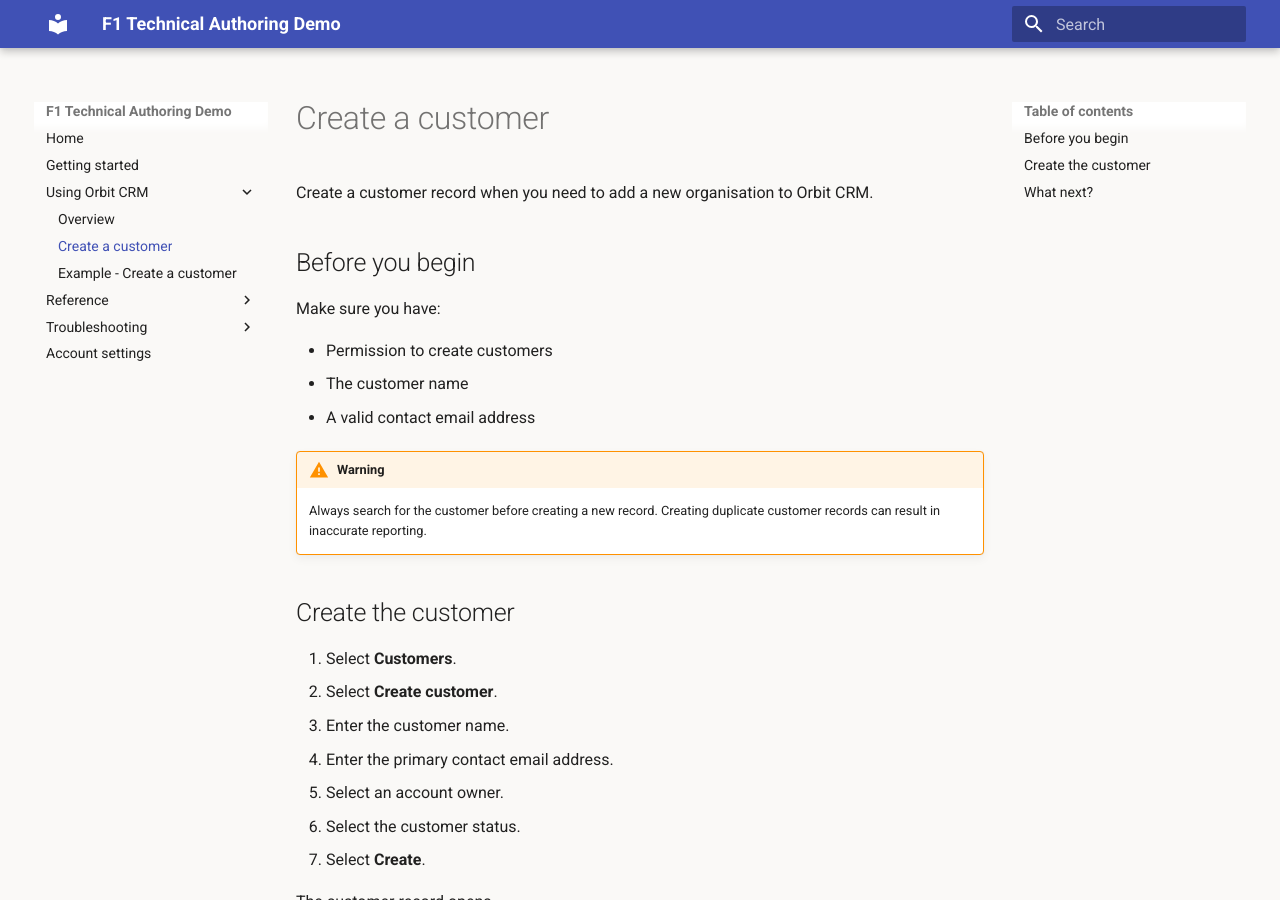
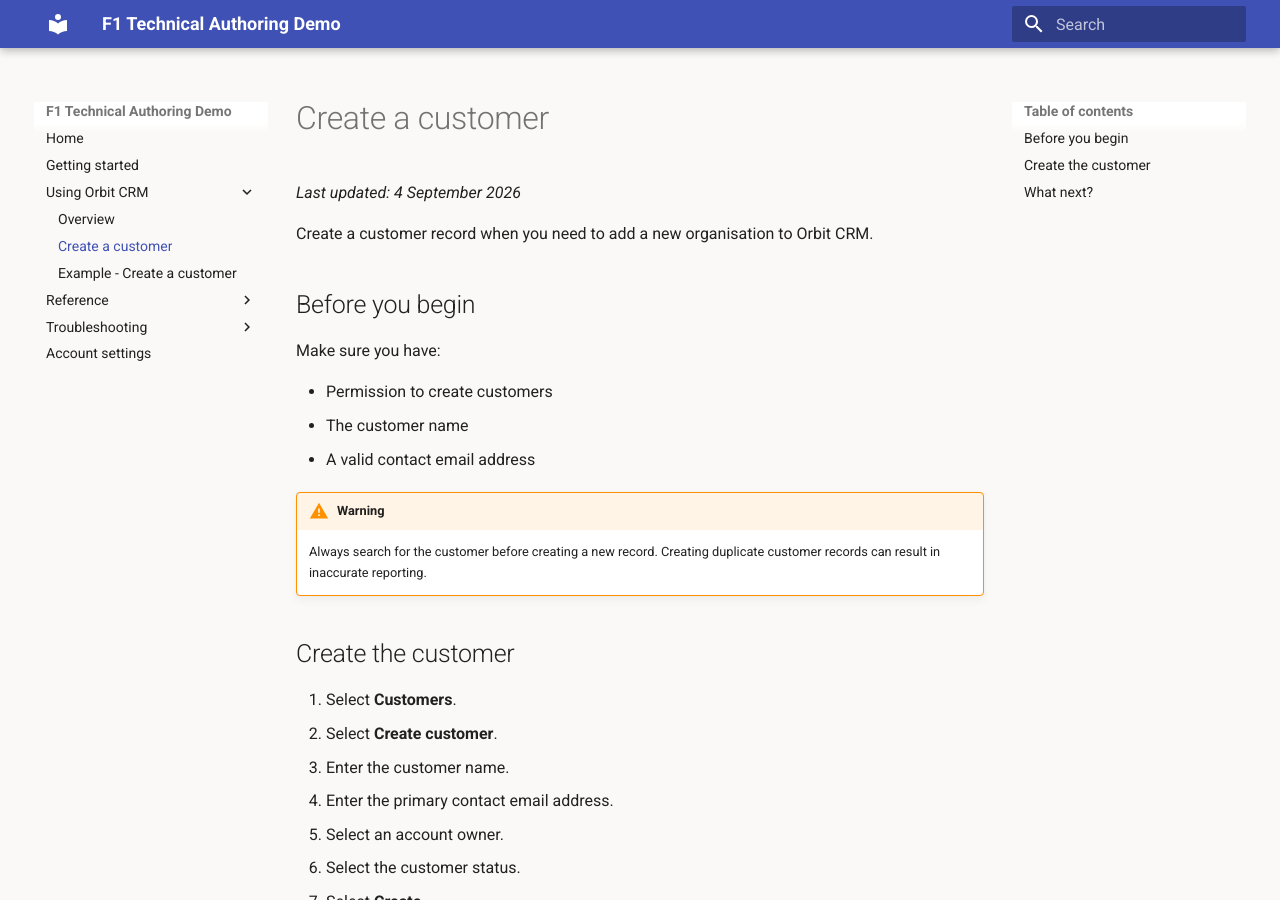
Before and after one commit to F1-Technical-Authoring/f1-docs-demo, an MkDocs documentation site: the page built from docs/create-customer.md, in a window 1280 px wide and 900 px high. Built offline with MkDocs 1.6.1 and Material for MkDocs 9.7.7, drawn with Linux system fonts in a browser that asks for light colours.

Commit message:
Add last updated date to create-customer.md

```diff
--- a/docs/create-customer.md
+++ b/docs/create-customer.md
@@ -1,4 +1,6 @@
 # Create a customer
+
+_Last updated: 4 September 2026_
 
 Create a customer record when you need to add a new organisation to Orbit CRM.
 
```
